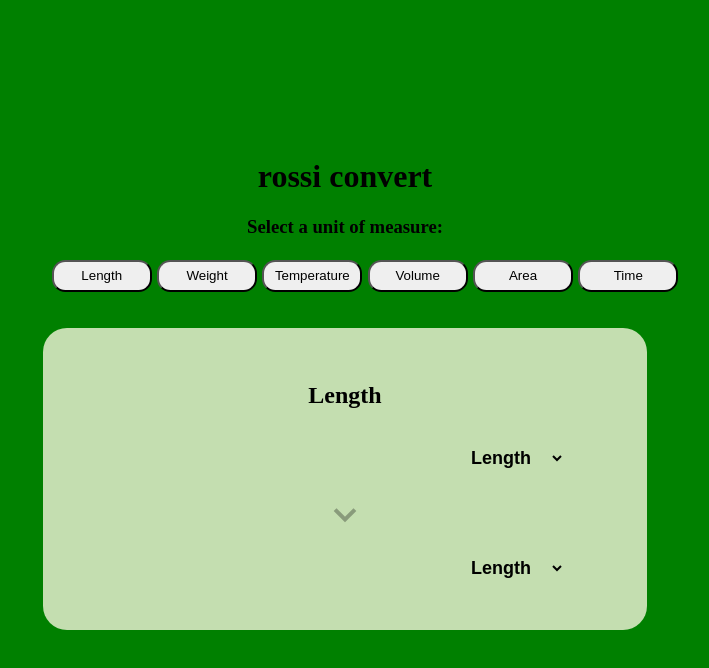
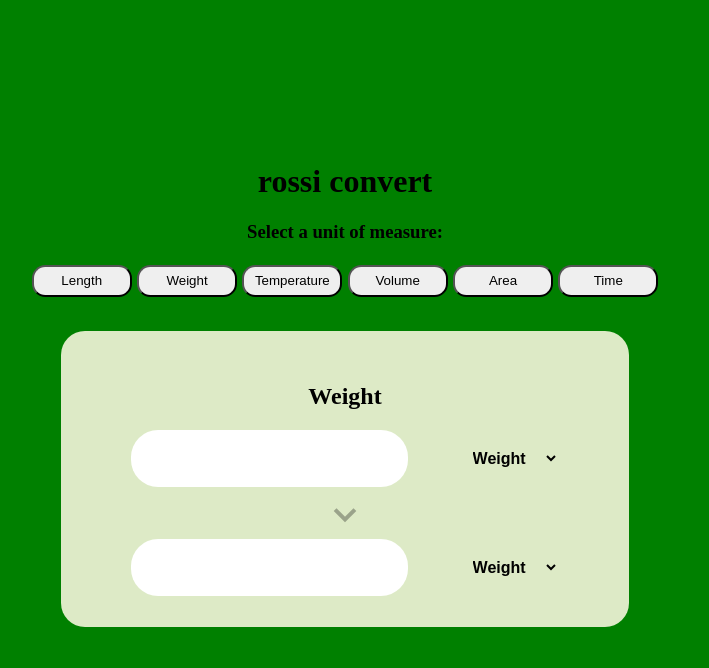
Before and after one commit to rossiny-o/Unit-Converter-App, a React (Create React App) app: page / in a window 1280 px wide. Both pictures are taken after a click on the button "Weight". Shown: the top 668 px of the page, without its empty margins (295-1004 px from the left). Built offline with nearby package versions, Linux system fonts and the light colour scheme.

Commit message:
Button Navs

```diff
--- a/src/Main.css
+++ b/src/Main.css
@@ -48,10 +48,10 @@ Button:active {
 
 input{
     padding: 1em;
-    background-color: transparent;
+    background-color: 245, 245, 220;
     margin-right: 10%;
     border-radius: 1.5em;
-    border: 0;
+    border: none ;
     font-weight: bold;
     font-size: large;
 
@@ -63,7 +63,7 @@ select{
     border: none;
     width: auto;
     font-weight: bold;
-    font-size: large;
+    font-size: medium;
 }
 
 .upDownArrow {
@@ -84,5 +84,5 @@ select{
    margin: 5%;
    padding: 5% 10%;
    border-radius: 1.5em;
-   background-color: rgba(245, 245, 220, 0.8);
+   background-color: rgba(245, 245, 220, 0.9);
 }
--- a/src/components/MainComponent.js
+++ b/src/components/MainComponent.js
@@ -1,8 +1,12 @@
 import React, {useState} from 'react';
 import '../Main.css';
-import {Button, Nav } from 'reactstrap';
+import {Button} from 'reactstrap';
 import LengthConvert from './converters/LengthConvert';
 import WeightConvert from './converters/WeightConvert';
+import TempConvert from './converters/TempConvert';
+import VolConvert from './converters/VolConvert';
+import AreaConvert from './converters/AreaConvert';
+import TimeConvert from './converters/TimeConvert';
 
 function Main() {
     const [active, setActive] = useState('LengthConvert');
@@ -14,26 +18,84 @@ function Main() {
            </div>
 
            {/* We will use Buttons to navigate between the 'Convert' components
-           using useState and the onClick attribute
-           */}
+           using useState and the onClick attribute*/}
 
+             <div className='row'>
+                <Button onClick={() => setActive("LengthConvert")}>Length</Button>
+                <Button onClick={() => setActive("WeightConvert")}>Weight</Button>
+                <Button onClick={() => setActive("TempConvert")}>Temperature</Button>
+                <Button onClick={() => setActive("VolConvert")}>Volume</Button>
+                <Button onClick={() => setActive("AreaConvert")}>Area</Button>
+                <Button onClick={() => setActive("TimeConvert")}>Time</Button>
+            </div>
 
-               <Nav>
-                    <Button outline onClick={LengthConvert} >Length</Button>
-                    <Button outline onClick={WeightConvert}>Weight</Button>
-                    <Button outline >Temperature</Button>
-                    <Button outline >Volume</Button>
-                    <Button outline >Area</Button>
-                    <Button outline >Time</Button>
-               </Nav>
+            <div>
 
+                {/* for Length */}
 
-            <div className='conversionBox'>
+                { active === "LengthConvert" &&
+                <div className='conversionBox'>
                 <h2>Length</h2>
                 <LengthConvert />
                 <i className='upDownArrow' />
                 <LengthConvert />
+                </div> }
+
+
+                {/* for Weight */}
+
+                { active === "WeightConvert" &&
+                <div className='conversionBox'>
+                <h2>Weight</h2>
+                <WeightConvert />
+                <i className='upDownArrow' />
+                <WeightConvert />
+                </div> }
+
+                {/* for Temp */}
+
+                { active === "TempConvert" &&
+                <div className='conversionBox'>
+                <h2>Temperature</h2>
+                <TempConvert />
+                <i className='upDownArrow' />
+                <TempConvert />
+                </div> }
+
+                {/* for Vol */}
+
+                { active === "VolConvert" &&
+                <div className='conversionBox'>
+                <h2>Volume</h2>
+                <VolConvert />
+                <i className='upDownArrow' />
+                <VolConvert />
+                </div>}
+
+                {/* for Area */}
+
+                { active === "AreaConvert" &&
+                <div className='conversionBox'>
+                <h2>Area</h2>
+                <AreaConvert />
+                <i className='upDownArrow' />
+                <AreaConvert />
+                </div>}
+
+                {/* for Time */}
+
+                { active === "TimeConvert" &&
+                <div className='conversionBox'>
+                <h2>Time</h2>
+                <TimeConvert />
+                <i className='upDownArrow' />
+                <TimeConvert />
+                </div>}
+
             </div>
+
+
+
 
         </div>
     );
--- a/src/components/converters/TempConvert.js
+++ b/src/components/converters/TempConvert.js
@@ -5,7 +5,7 @@ export default function TempConvert() {
         <div className="Temp">
             <input type='number'></input>
             <select>
-                <option>Temperature</option>
+                <option>Temp</option>
             </select>
         </div>
     );
```
Also changed, not shown: 1 other file (tests, documents, lock files or other folders).
